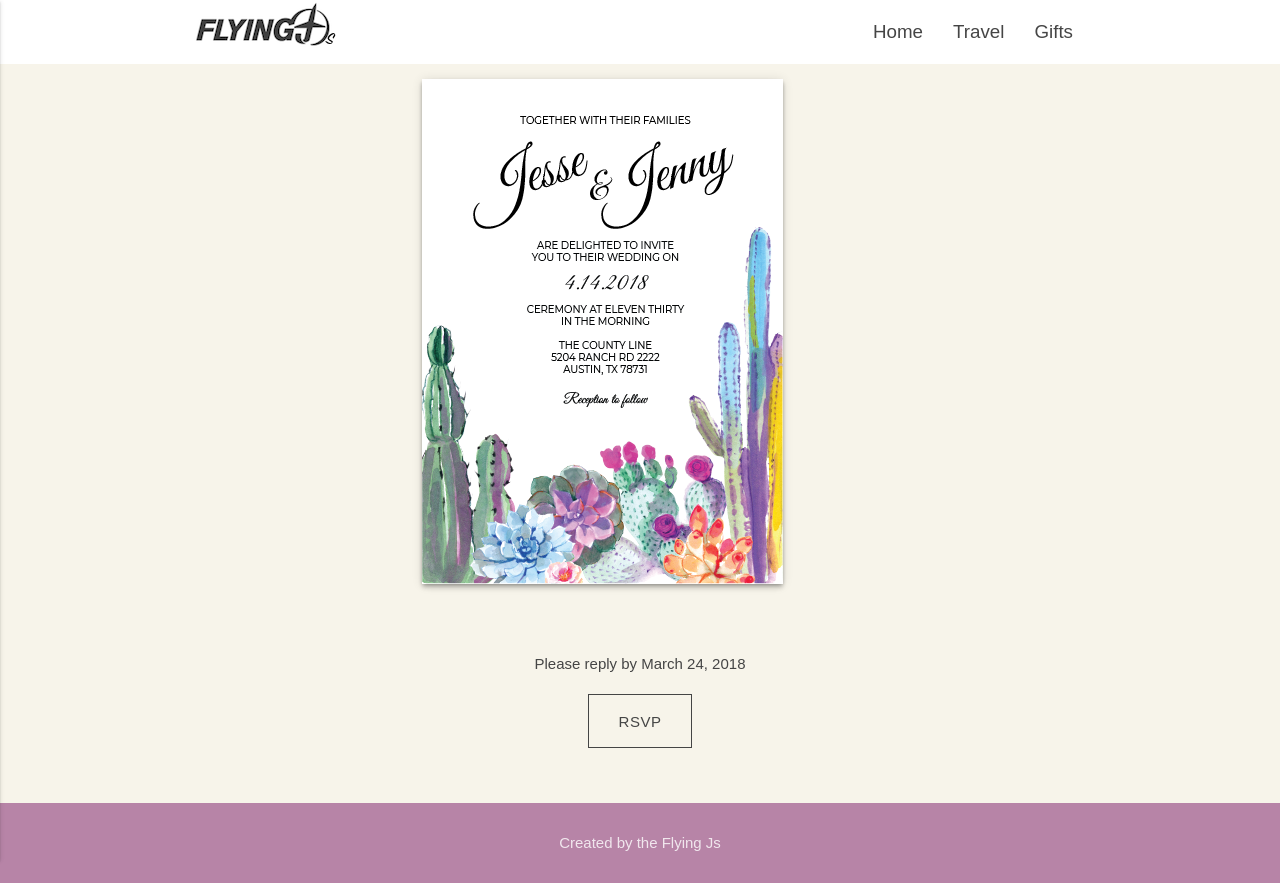
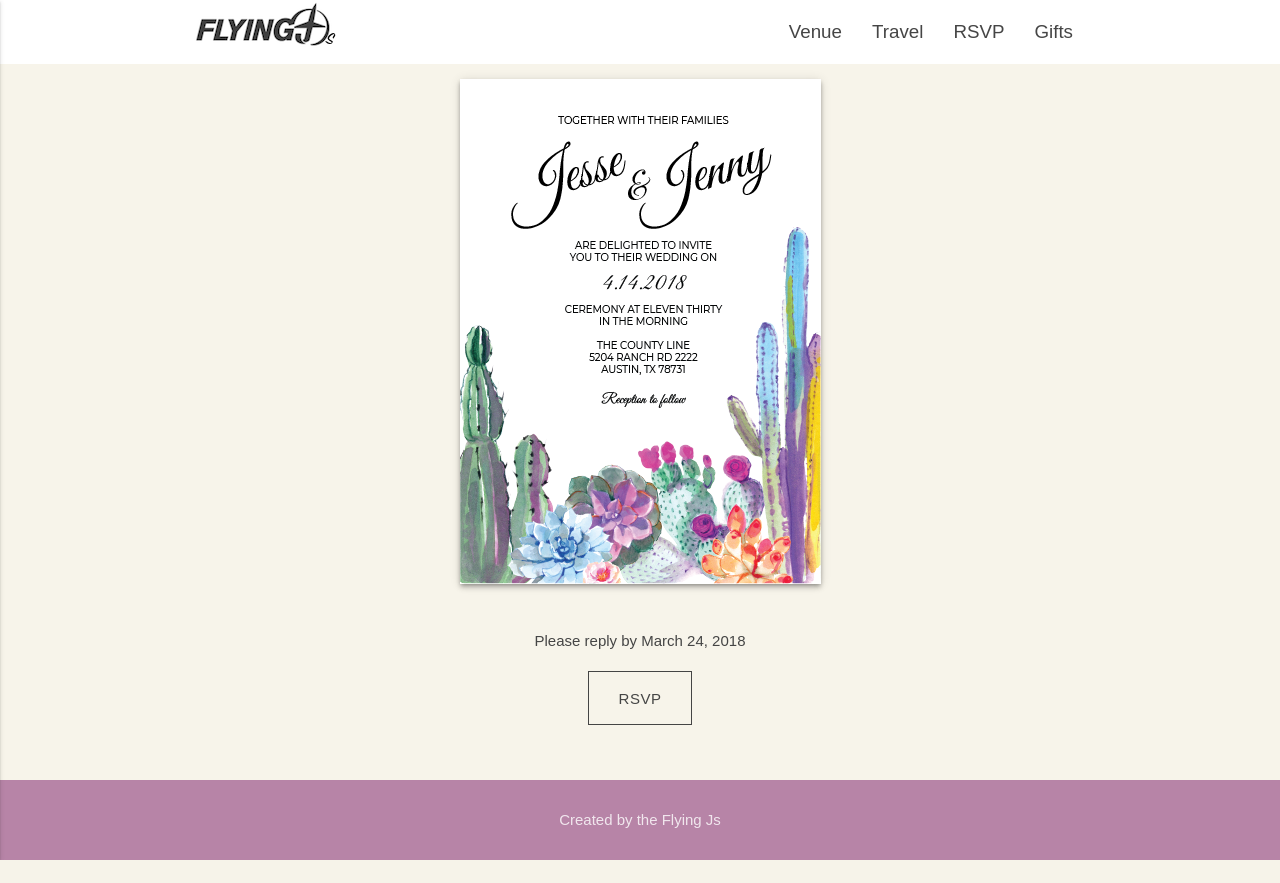
Before and after one commit to je55ek/wedding, a Python web app: template aws/resources/templates/invitation_template.html in a window 1280 px wide. After the commit the page ends 860 px from the top, so only its background shows below. Run offline with Jinja, Linux system fonts and the light colour scheme; the template is opened without the code that fills it, so the values that code supplies are empty; some libraries are stand-ins or nearby versions.

Commit message:
navigation revised on all pages, button fix on homepage

```diff
--- a/aws/resources/templates/invitation_template.html
+++ b/aws/resources/templates/invitation_template.html
@@ -24,7 +24,7 @@
   <link href="https://fonts.googleapis.com/css?family=Cormorant" rel="stylesheet">
 
   <link rel="stylesheet" href="https://cdnjs.cloudflare.com/ajax/libs/materialize/0.100.2/css/materialize.min.css">
-  <link href="css/template-style.css" type="text/css" rel="stylesheet" media="screen,projection"/>
+  <link href="../public/css/template-style.css" type="text/css" rel="stylesheet" media="screen,projection"/>
 </head>
 <body>
   <!-- Google Tag Manager (noscript) -->
@@ -36,14 +36,16 @@
       <div class="nav-wrapper light-tan container">
         <a id="logo-container" href="#" class="brand-logo"><img src="images/Flying-J-Stand-Alone_Logo.png" alt="Flying J Wedding"></a>
         <ul class="right hide-on-med-and-down">
-          <li><a href="index.html#home">Home</a></li>
+          <li><a href="index.html#venue">Venue</a></li>
           <li><a href="index.html#travel">Travel</a></li>
+          <li><a href="index.html#rsvp">RSVP</a></li>
           <li><a href="index.html#gifts">Gifts</a></li>
         </ul>
 
         <ul id="nav-mobile" class="light-tan side-nav">
-          <li><a href="index.html#home">Home</a></li>
+          <li><a href="index.html#venue">Venue</a></li>
           <li><a href="index.html#travel">Travel</a></li>
+          <li><a href="index.html#rsvp">RSVP</a></li>
           <li><a href="index.html#gifts">Gifts</a></li>
         </ul>
         <a href="#" data-activates="nav-mobile" class="button-collapse"><i class="material-icons">menu</i></a>
@@ -52,16 +54,11 @@
     <main class="taupe">
       <section>
         <div class="section container">
-          <div class="row">
-            <div class="col s12 m8 push-m2 l6 push-l3">
-
-              <img class="responsive-img materialboxed z-depth-2" src="images/wedding-invitation-03.png" alt="invitation">
+          <div class="row center">
+            <div class="col s12">
+              <img class="responsive-img z-depth-2" src="../public/images/wedding-invitation-03.png" alt="invitation">
             </div>
           </div>
-        </div>
-      </section>
-      <section class="taupe">
-        <div class="section container">
           <div class="row center">
             <div class="col s12">
 
--- a/aws/resources/templates/rsvp_template.html
+++ b/aws/resources/templates/rsvp_template.html
@@ -43,14 +43,16 @@ href="logo-favicon.ico">
       <div class="nav-wrapper  light-tan container">
         <a id="logo-container" href="#" class="brand-logo"><img src="images/Flying-J-Stand-Alone_Logo.png" alt="Flying J Wedding"></a>
         <ul class="right hide-on-med-and-down">
-          <li><a href="index.html#home">Home</a></li>
+          <li><a href="index.html#venue">Venue</a></li>
           <li><a href="index.html#travel">Travel</a></li>
+          <li><a href="index.html#rsvp">RSVP</a></li>
           <li><a href="index.html#gifts">Gifts</a></li>
         </ul>
 
         <ul id="nav-mobile" class="light-tan side-nav">
-          <li><a href="index.html#home">Home</a></li>
+          <li><a href="index.html#venue">Venue</a></li>
           <li><a href="index.html#travel">Travel</a></li>
+          <li><a href="index.html#rsvp">RSVP</a></li>
           <li><a href="index.html#gifts">Gifts</a></li>
         </ul>
         <a href="#" data-activates="nav-mobile" class="button-collapse"><i class="material-icons">menu</i></a>
--- a/aws/resources/templates/thank_you_template.html
+++ b/aws/resources/templates/thank_you_template.html
@@ -45,14 +45,16 @@ href="logo-favicon.ico">
       <div class="nav-wrapper light-tan container">
         <a id="logo-container" href="#" class="brand-logo"><img src="images/Flying-J-Stand-Alone_Logo.png" alt="Flying J Wedding"></a>
         <ul class="right hide-on-med-and-down">
-          <li><a href="index.html#home">Home</a></li>
+          <li><a href="index.html#venue">Venue</a></li>
           <li><a href="index.html#travel">Travel</a></li>
+          <li><a href="index.html#rsvp">RSVP</a></li>
           <li><a href="index.html#gifts">Gifts</a></li>
         </ul>
 
         <ul id="nav-mobile" class="light-tan side-nav">
-          <li><a href="index.html#home">Home</a></li>
+          <li><a href="index.html#venue">Venue</a></li>
           <li><a href="index.html#travel">Travel</a></li>
+          <li><a href="index.html#rsvp">RSVP</a></li>
           <li><a href="index.html#gifts">Gifts</a></li>
         </ul>
         <a href="#" data-activates="nav-mobile" class="button-collapse"><i class="material-icons">menu</i></a>
```
Also changed, not shown: aws/resources/public/index.html (+10 -8 lines), aws/resources/templates/rideshare_template.html (+5 -2 lines).
